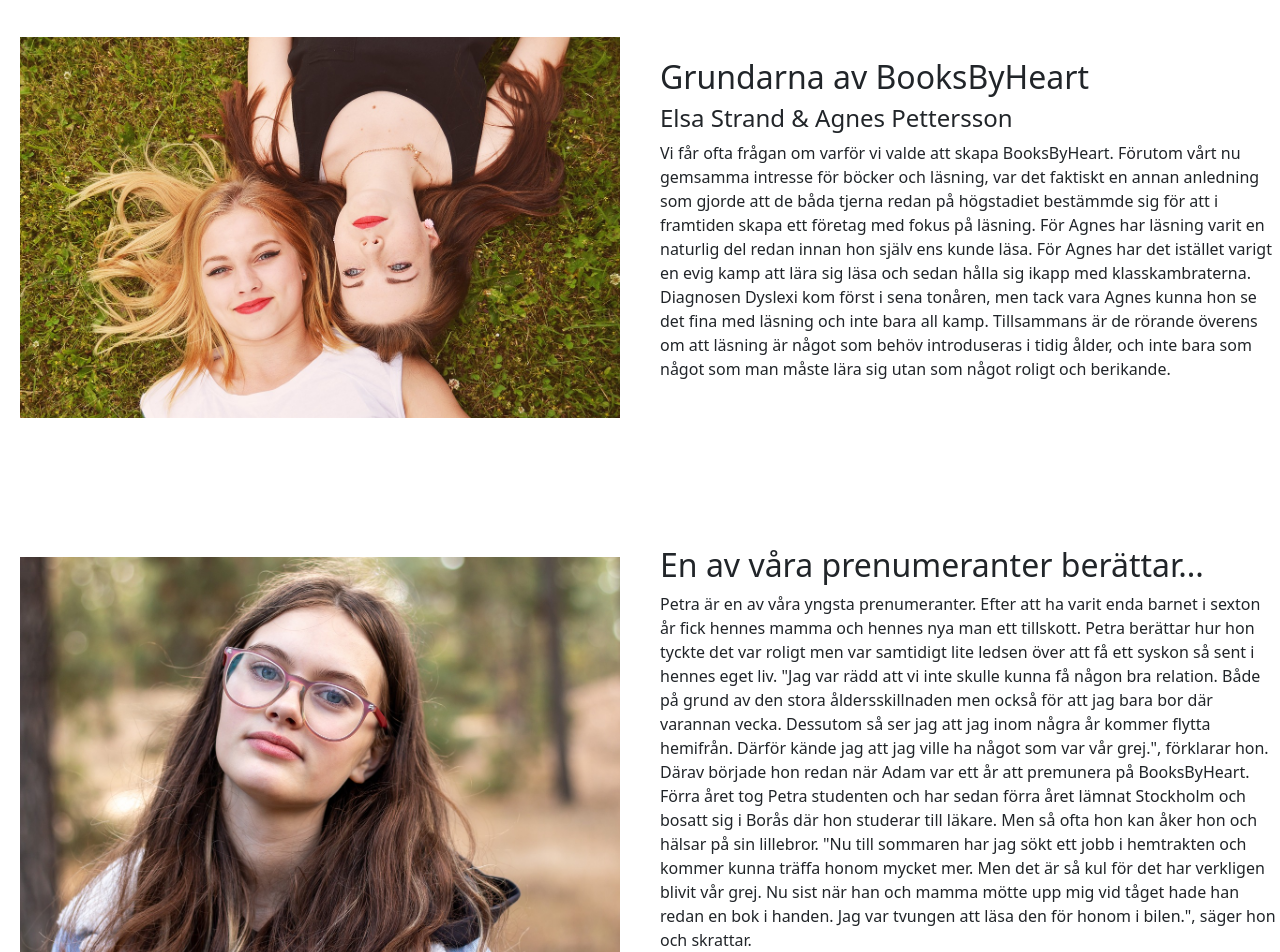
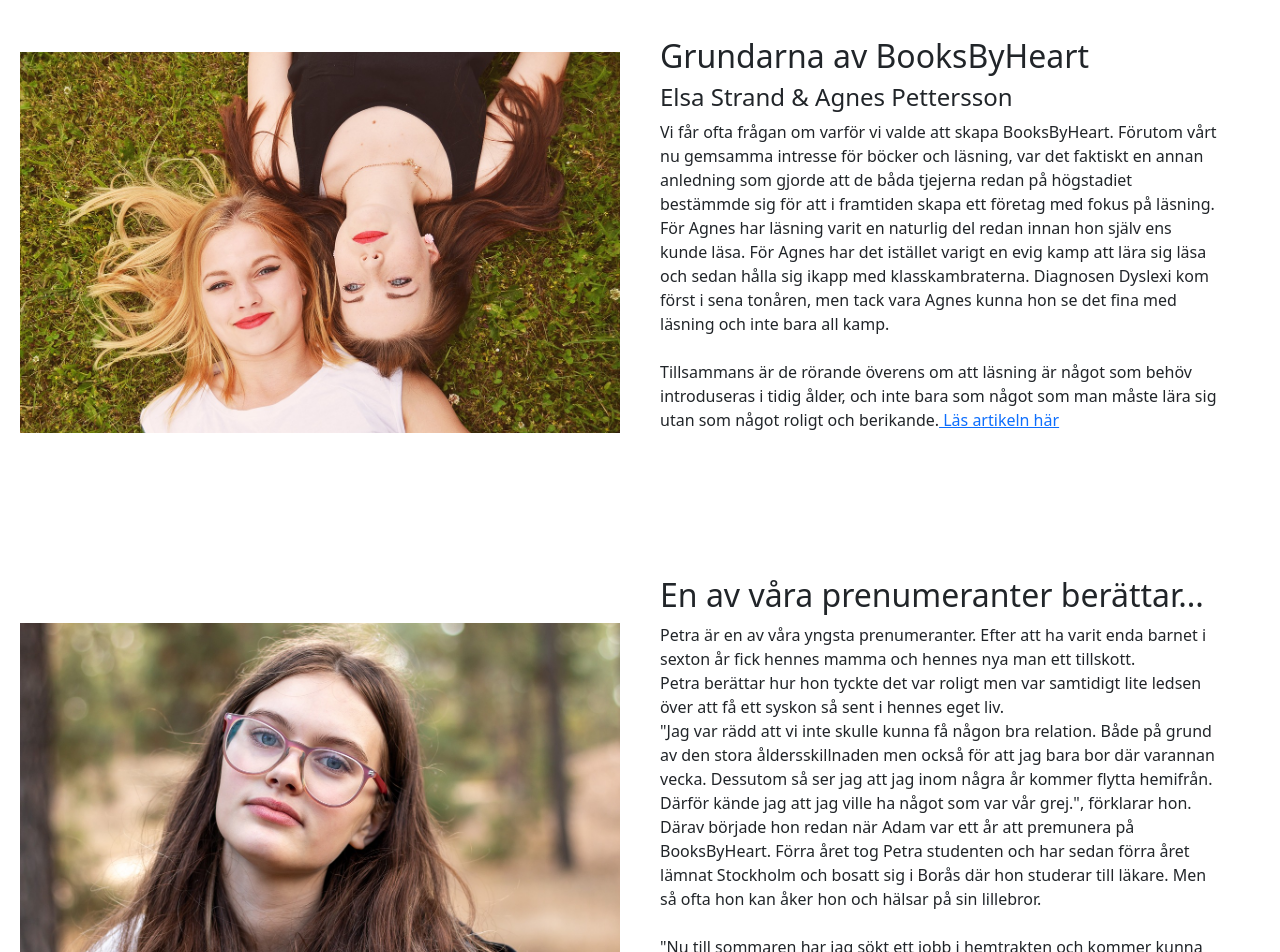
Before and after one commit to natta1995/Webbshop-BooksByHeart, a React (Create React App) app: page / in a window 1280 px wide. Shown: the part 1000-1952 px from the top of the page. Built offline with nearby package versions, Linux system fonts and the light colour scheme.

Commit message:
text change

```diff
--- a/src/pages/home.jsx
+++ b/src/pages/home.jsx
@@ -87,8 +87,9 @@ const HomePage = () => {
         <div style={sectionContentStyle}>
           <h2>Grundarna av BooksByHeart</h2>
           <h4>Elsa Strand & Agnes Pettersson</h4>
-          <p>
-            Vi får ofta frågan om varför vi valde att skapa BooksByHeart. Förutom vårt nu gemsamma intresse för böcker och läsning, var det faktiskt en annan anledning som gjorde att de båda tjerna redan på högstadiet bestämmde sig för att i framtiden skapa ett företag med fokus på läsning. För Agnes har läsning varit en naturlig del redan innan hon själv ens kunde läsa. För Agnes har det istället varigt en evig kamp att lära sig läsa och sedan hålla sig ikapp med klasskambraterna. Diagnosen Dyslexi kom först i sena tonåren, men tack vara Agnes kunna hon se det fina med läsning och inte bara all kamp. Tillsammans är de rörande överens om att läsning är något som behöv introduseras i tidig ålder, och inte bara som något som man måste lära sig utan som något roligt och berikande.
+          <p style={{marginLeft: "0%", marginRight: "10%"}}>
+            Vi får ofta frågan om varför vi valde att skapa BooksByHeart. Förutom vårt nu gemsamma intresse för böcker och läsning, var det faktiskt en annan anledning som gjorde att de båda tjejerna redan på högstadiet bestämmde sig för att i framtiden skapa ett företag med fokus på läsning. <br></br> För Agnes har läsning varit en naturlig del redan innan hon själv ens kunde läsa. För Agnes har det istället varigt en evig kamp att lära sig läsa och sedan hålla sig ikapp med klasskambraterna. Diagnosen Dyslexi kom först i sena tonåren, men tack vara Agnes kunna hon se det fina med läsning och inte bara all kamp. <br></br> <br></br>Tillsammans är de rörande överens om att läsning är något som behöv introduseras i tidig ålder, och inte bara som något som man måste lära sig utan som något roligt och berikande.
+            <Link to="/"> Läs artikeln här</Link>
           </p>
         </div>
       </div>
@@ -99,8 +100,9 @@ const HomePage = () => {
         </div>
         <div style={sectionContentStyle}>
           <h2>En av våra prenumeranter berättar...</h2>
-          <p>
-            Petra är en av våra yngsta prenumeranter. Efter att ha varit enda barnet i sexton år fick hennes mamma och hennes nya man ett tillskott. Petra berättar hur hon tyckte det var roligt men var samtidigt lite ledsen över att få ett syskon så sent i hennes eget liv. "Jag var rädd att vi inte skulle kunna få någon bra relation. Både på grund av den stora åldersskillnaden men också för att jag bara bor där varannan vecka. Dessutom så ser jag att jag inom några år kommer flytta hemifrån. Därför kände jag att jag ville ha något som var vår grej.", förklarar hon. Därav började hon redan när Adam var ett år att premunera på BooksByHeart. Förra året tog Petra studenten och har sedan förra året lämnat Stockholm och bosatt sig i Borås där hon studerar till läkare. Men så ofta hon kan åker hon och hälsar på sin lillebror. "Nu till sommaren har jag sökt ett jobb i hemtrakten och kommer kunna träffa honom mycket mer. Men det är så kul för det har verkligen blivit vår grej. Nu sist när han och mamma mötte upp mig vid tåget hade han redan en bok i handen. Jag var tvungen att läsa den för honom i bilen.", säger hon och skrattar.
+          <p style={{marginLeft: "0%", marginRight: "10%"}}>
+            Petra är en av våra yngsta prenumeranter. Efter att ha varit enda barnet i sexton år fick hennes mamma och hennes nya man ett tillskott. <br></br>Petra berättar hur hon tyckte det var roligt men var samtidigt lite ledsen över att få ett syskon så sent i hennes eget liv. <br></br>"Jag var rädd att vi inte skulle kunna få någon bra relation. Både på grund av den stora åldersskillnaden men också för att jag bara bor där varannan vecka. Dessutom så ser jag att jag inom några år kommer flytta hemifrån. Därför kände jag att jag ville ha något som var vår grej.", förklarar hon. <br></br> Därav började hon redan när Adam var ett år att premunera på BooksByHeart. Förra året tog Petra studenten och har sedan förra året lämnat Stockholm och bosatt sig i Borås där hon studerar till läkare. Men så ofta hon kan åker hon och hälsar på sin lillebror. <br></br> <br></br>"Nu till sommaren har jag sökt ett jobb i hemtrakten och kommer kunna träffa honom mycket mer. Men det är så kul för det har verkligen blivit vår grej. Nu sist när han och mamma mötte upp mig vid tåget hade han redan en bok i handen. Jag var tvungen att läsa den för honom i bilen.", säger hon och skrattar.
+            <Link to="/"> Läs artikeln här</Link>
           </p>
         </div>
       </div>
```
